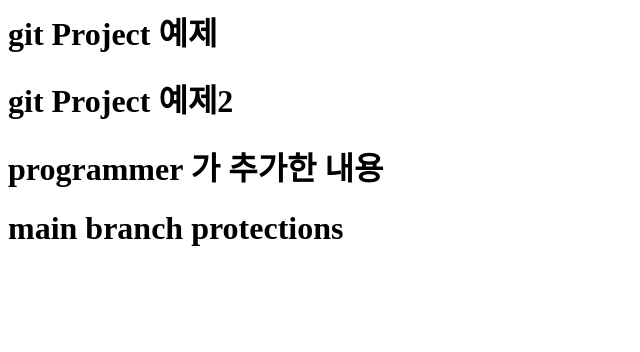
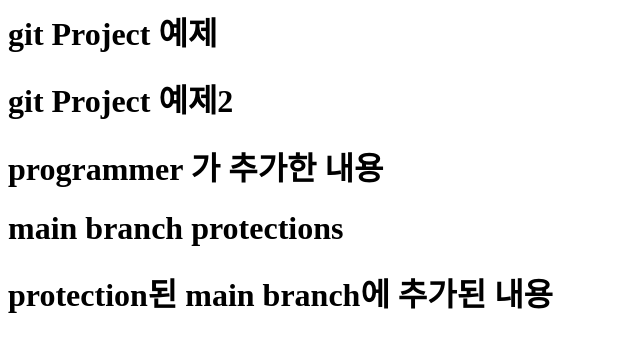
Before and after one commit to maegigal/git_Projrct, a plain HTML site: page index.html in a window 1280 px wide. Shown: the whole page, without its empty margins (0-640 px from the left). Drawn offline with Linux system fonts and the light colour scheme.

Commit message:
whatever

```diff
--- a/index.html
+++ b/index.html
@@ -10,5 +10,7 @@
 
         <h1>main branch protections</h1>
 
+        <h1>protection된 main branch에 추가된 내용</h1>
+
     </body>
 </html>
```
